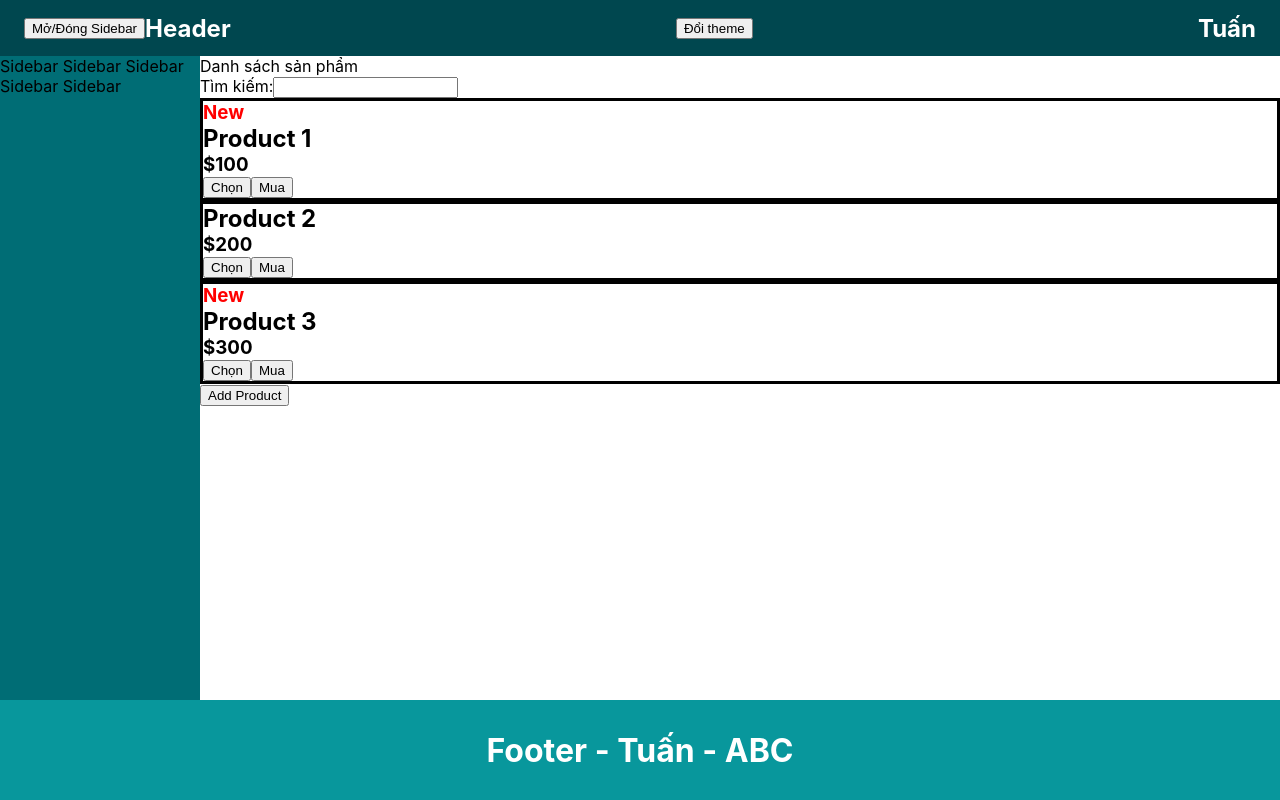
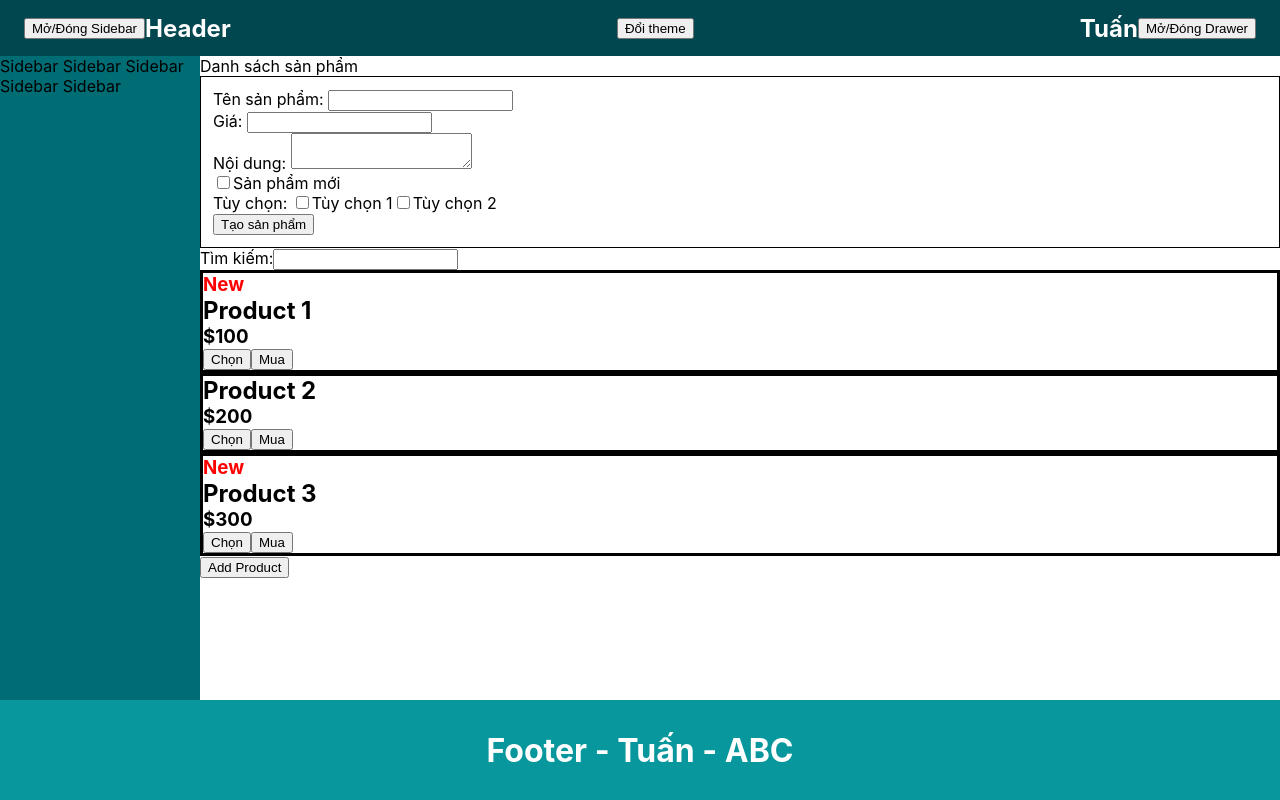
Before and after one commit to lebathanhtuan/fe26-project-template, a React (Create React App) app: page / in a window 1280 px wide. Built offline with nearby package versions, Linux system fonts and the light colour scheme.

Commit message:
Form basic

```diff
--- a/src/App.js
+++ b/src/App.js
@@ -27,6 +27,7 @@ function App() {
     },
   ]);
   const [isShowSidebar, setIsShowSidebar] = useState(true);
+  const [isShowDrawer, setIsShowDrawer] = useState(false);
   const name = "Tuấn";
   const age = 20;
 
@@ -46,6 +47,8 @@ function App() {
         name={name}
         isShowSidebar={isShowSidebar}
         setIsShowSidebar={setIsShowSidebar}
+        isShowDrawer={isShowDrawer}
+        setIsShowDrawer={setIsShowDrawer}
       />
       <S.MainContainer>
         <Sidebar isShowSidebar={isShowSidebar} />
@@ -53,6 +56,11 @@ function App() {
           <HomePage list={productList} />
           <button onClick={() => handleAddProduct()}>Add Product</button>
         </S.MainContent>
+        <S.DrawerOverlay
+          isShowDrawer={isShowDrawer}
+          onClick={() => setIsShowDrawer(false)}
+        />
+        <S.DrawerContainer isShowDrawer={isShowDrawer}>ABC</S.DrawerContainer>
       </S.MainContainer>
       <Footer name={name} age={age} text>
         ABC
--- a/src/Item.jsx
+++ b/src/Item.jsx
@@ -2,7 +2,6 @@ import { useState } from "react";
 
 function Item(props) {
   const [selected, setSelected] = useState(false);
-  console.log("🚀 ~ file: Item.jsx ~ line 5 ~ Item ~ selected", selected);
   const { name, price, isNew, handleAddToCart } = props;
 
   // const handleSelectProduct = () => {
--- a/src/layouts/Header/index.jsx
+++ b/src/layouts/Header/index.jsx
@@ -3,7 +3,13 @@ import * as S from "./styles";
 
 export default function Header(props) {
   const [theme, setTheme] = useState("dark");
-  const { name, isShowSidebar, setIsShowSidebar } = props;
+  const {
+    name,
+    isShowSidebar,
+    setIsShowSidebar,
+    isShowDrawer,
+    setIsShowDrawer,
+  } = props;
   return (
     <S.HeaderContainer theme={theme}>
       <S.HeaderLogo>
@@ -16,7 +22,12 @@ export default function Header(props) {
       <button onClick={() => setTheme(theme === "dark" ? "light" : "dark")}>
         Đổi theme
       </button>
-      <h2>{name}</h2>
+      <S.HeaderAccount>
+        <h2>{name}</h2>
+        <button onClick={() => setIsShowDrawer(!isShowDrawer)}>
+          Mở/Đóng Drawer
+        </button>
+      </S.HeaderAccount>
     </S.HeaderContainer>
   );
 }
--- a/src/layouts/Header/styles.js
+++ b/src/layouts/Header/styles.js
@@ -29,3 +29,8 @@ export const HeaderLogo = styled.div`
   display: flex;
   align-items: center;
 `;
+
+export const HeaderAccount = styled.div`
+  display: flex;
+  align-items: center;
+`;
--- a/src/pages/HomePage/index.jsx
+++ b/src/pages/HomePage/index.jsx
@@ -3,27 +3,85 @@ import { useState } from "react";
 import Item from "../../Item";
 
 const HomePage = (props) => {
+  const [productForm, setProductForm] = useState({
+    productName: "",
+    price: 0,
+    content: "",
+    isNew: false,
+    options: [],
+  });
+  const [productErrors, setProductErrors] = useState({
+    productName: "",
+    price: "",
+    content: "",
+    isNew: "",
+    options: "",
+  });
+  console.log(
+    "🚀 ~ file: index.jsx ~ line 20 ~ HomePage ~ productErrors",
+    productErrors
+  );
+
   const { list } = props;
-
-  const [count, setCount] = useState(0);
-  const [text, setText] = useState("");
-
-  const handlePlusCount = () => {
-    // count = count + 1;
-    setCount(count + 1);
-  };
-
-  const handleMinusCount = () => {
-    // count = count - 1;
-    setCount(count - 1);
-  };
 
   const handleAddToCart = (name) => {
     console.log("handleAddToCart", name);
   };
 
-  const handleChangeText = (e) => {
-    setText(e.target.value);
+  const handleChangeField = (e) => {
+    const { name, value } = e.target;
+    setProductForm({
+      ...productForm,
+      [name]: value,
+    });
+  };
+
+  const handleChangeIsNew = (e) => {
+    setProductForm({
+      ...productForm,
+      isNew: e.target.checked,
+    });
+  };
+
+  const handleChangeOption = (e) => {
+    const { value, checked } = e.target;
+    setProductForm({
+      ...productForm,
+      options: checked
+        ? [...productForm.options, value]
+        : productForm.options.filter((item) => item !== value),
+    });
+  };
+
+  const handleSubmit = (e) => {
+    e.preventDefault();
+    const { productName, price, content } = productForm;
+    const newProductErrors = { ...productErrors };
+
+    let isValid = true;
+
+    if (!productName) {
+      newProductErrors.productName = "Bạn cần nhập tên sản phẩm!";
+      isValid = false;
+    } else {
+      newProductErrors.productName = "";
+    }
+
+    if (!price) {
+      newProductErrors.price = "Bạn cần nhập giá sản phẩm!";
+      isValid = false;
+    }
+
+    if (!content) {
+      newProductErrors.content = "Bạn cần nhập nội dung sản phẩm!";
+      isValid = false;
+    }
+
+    if (isValid) {
+      // Submit
+    } else {
+      setProductErrors(newProductErrors);
+    }
   };
 
   const renderProductList = () => {
@@ -43,13 +101,61 @@ const HomePage = (props) => {
   return (
     <>
       <div>Danh sách sản phẩm</div>
+      <form style={{ border: "1px solid black", padding: 12 }}>
+        <div>
+          <label>Tên sản phẩm: </label>
+          <input
+            type="text"
+            name="productName"
+            onChange={(e) => handleChangeField(e)}
+          />
+        </div>
+        <span>{productErrors.productName}</span>
+        <div>
+          <label>Giá: </label>
+          <input
+            type="number"
+            name="price"
+            onChange={(e) => handleChangeField(e)}
+          />
+        </div>
+        <span>{productErrors.price}</span>
+        <div>
+          <label>Nội dung: </label>
+          <textarea name="content" onChange={(e) => handleChangeField(e)} />
+        </div>
+        <span>{productErrors.content}</span>
+        <div>
+          <input
+            type="checkbox"
+            name="isNew"
+            id="isNew"
+            onChange={(e) => handleChangeIsNew(e)}
+          />
+          <label htmlFor="isNew">Sản phẩm mới</label>
+        </div>
+        <div>
+          <label>Tùy chọn: </label>
+          <input
+            type="checkbox"
+            name="options"
+            value="1"
+            onChange={(e) => handleChangeOption(e)}
+          />
+          Tùy chọn 1
+          <input
+            type="checkbox"
+            name="options"
+            value="2"
+            onChange={(e) => handleChangeOption(e)}
+          />
+          Tùy chọn 2
+        </div>
+        <button onClick={(e) => handleSubmit(e)}>Tạo sản phẩm</button>
+      </form>
       <div>
         <span>Tìm kiếm:</span>
-        <input
-          type="text"
-          name="search"
-          onChange={(e) => handleChangeText(e)}
-        />
+        <input type="text" name="search" />
       </div>
       {renderProductList()}
     </>
--- a/src/styles.js
+++ b/src/styles.js
@@ -18,3 +18,25 @@ export const MainContent = styled.div`
       width: calc(100% - 200px);
     `}
 `;
+
+export const DrawerOverlay = styled.div`
+  position: fixed;
+  top: 0;
+  left: 0;
+  display: ${(props) => (props.isShowDrawer ? "block" : "none")};
+  width: 100%;
+  height: 100vh;
+  background-color: rgba(0, 0, 0, 0.5);
+  cursor: pointer;
+`;
+
+export const DrawerContainer = styled.div`
+  position: fixed;
+  top: 0;
+  right: ${(props) => (props.isShowDrawer ? "0px" : "-200px")};
+  width: 200px;
+  height: 100vh;
+  background-color: #08979c;
+  overflow: hidden;
+  transition: all 0.3s;
+`;
```
